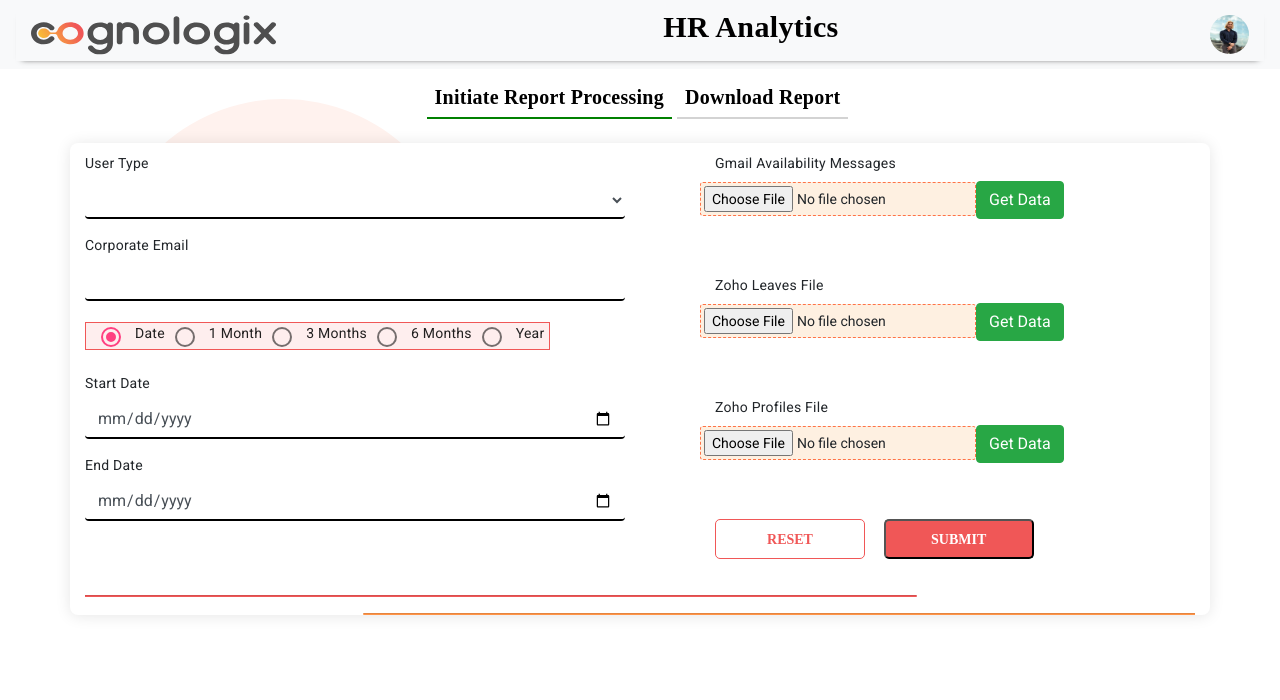
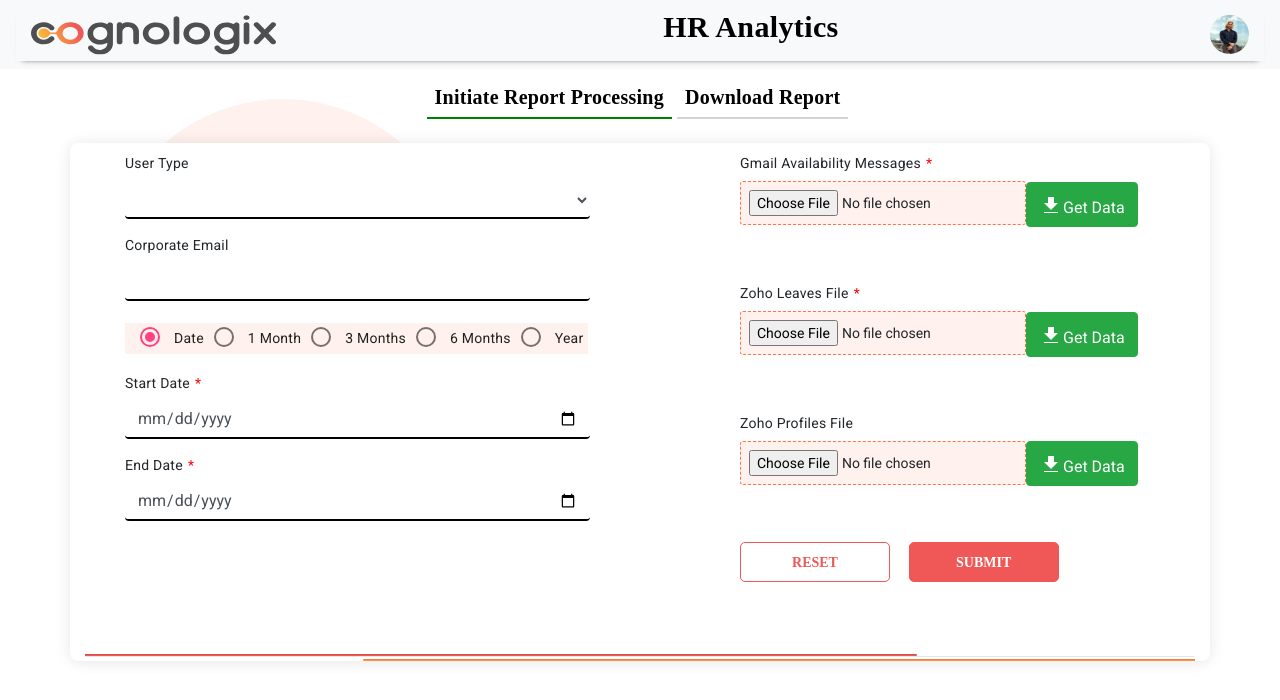
Before and after one commit to avadhut-kore-cognologix/hr-analytics-ui, an Angular app: page /initiate-report-processing in a window 1280 px wide. Shown: the top 700 px of the page. Built offline with nearby package versions, Linux system fonts and the light colour scheme.

Commit message:
CSS Style Applied

```diff
--- a/src/app/app.component.css
+++ b/src/app/app.component.css
@@ -54,3 +54,33 @@
     background: #FFF2EE;
     border-radius: 50%;
 }
+
+.upper {
+    margin-left: 0;
+    margin-bottom: 0;
+    width: 832px;
+    height: 1px;
+    background: #F05757;
+    border-radius: 0px 4px 4px 0px;
+    padding: 0px;
+}
+
+.middle {
+    margin-top: 0;
+    margin-bottom: 0;
+    height: 2px;
+    padding: 0px;
+    background: #FFFFFF;
+    border-radius: 0px 4px 4px 0px;
+}
+
+.lower {
+    margin-right: 0;
+    margin-top: 0;
+    width: 832px;
+    height: 1px;
+    background: #FF9447;
+    border-radius: 0px 4px 4px 0px;
+    transform: matrix(-1, 0, 0, 1, 0, 0);
+    padding: 0px;
+}
--- a/src/app/app.component.html
+++ b/src/app/app.component.html
@@ -27,5 +27,8 @@
 
   <div class="container mt-3">
     <router-outlet></router-outlet>
+    <hr class="upper" />
+    <hr class="middle"/>
+    <hr class="lower" />
   </div>
 </div>
--- a/src/app/components/download-gmail-file/download-gmail-file.component.css
+++ b/src/app/components/download-gmail-file/download-gmail-file.component.css
@@ -1,6 +1,6 @@
 .container {
   width: 504px;
-  height: 338px;
+  height: 280px;
   border-radius: 6px;
   background: #FFF;
   box-shadow: 0px 2px 15px 0px rgba(0, 0, 0, 0.25);
@@ -8,6 +8,24 @@
 }
 
 #period {
-  background: lightgray;
+  background: #FFF2EE;
+  border: 1px solid #F05757;
   padding: 5px;
+  padding-bottom: 10px;
 }
+
+:host /deep/ .mdc-label {
+  padding-top: 10px !important;
+}
+
+.mr-0 {
+  margin-right: 0;
+}
+
+.ml-auto {
+  margin-left: auto;
+}
+
+.d-block {
+  display: block;
+}
--- a/src/app/components/download-gmail-file/download-gmail-file.component.html
+++ b/src/app/components/download-gmail-file/download-gmail-file.component.html
@@ -44,5 +44,7 @@
     </div>
   </ng-template>
 
-  <button (click)="submitDownloadGmailFileRequest()" class="btn btn-success">Download</button>
+  <p>
+    <button (click)="submitDownloadGmailFileRequest()" class="d-block mr-0 ml-auto btn btn-success">Download</button>
+  </p>
 </div>
--- a/src/app/components/download-report/download-report.component.css
+++ b/src/app/components/download-report/download-report.component.css
@@ -88,6 +88,7 @@ input {
 .submit-button {
   background: #F05757;
   border-radius: 5px;
+  border: 1px solid #F05757;
   width: 150px;
   height: 40px;
   font-family: 'Montserrat';
@@ -122,3 +123,8 @@ input {
 
   color: #F05757;
 }
+
+.mandatory {
+  margin-left: 5px;
+  color: red;
+}
--- a/src/app/components/download-report/download-report.component.html
+++ b/src/app/components/download-report/download-report.component.html
@@ -4,7 +4,7 @@
   <div class="submit-form row">
     <div class="col-sm">
       <div class="form-group">
-        <label for="requestId">Request ID</label>
+        <label for="requestId">Request ID</label><span class="mandatory">*</span>
         <input type="text" class="form-control" id="requestId" required [(ngModel)]="downloadForm.requestId"
           name="requestId" />
       </div>
--- a/src/app/components/initiate-report-processing/initiate-report-processing.component.css
+++ b/src/app/components/initiate-report-processing/initiate-report-processing.component.css
@@ -10,9 +10,9 @@ input {
 }
 
 #period {
-  background: rgba(240, 87, 87, 0.1);
-  border: 1px solid #F05757;
+  background: #FFF2EE;
   padding: 5px;
+  padding-bottom: 10px;
 }
 
 input[type="file"] {
@@ -20,9 +20,9 @@ input[type="file"] {
   border-style: dashed;
   display: inline-block;
   content: "Choose File";
-  padding: 3px;
+  padding: 8px;
 
-  background: #FEF0E1;
+  background: #FFF2EE;
   border: 1px dashed #FF7347;
   border-radius: 3px;
 }
@@ -30,6 +30,7 @@ input[type="file"] {
 .submit-button {
   background: #F05757;
   border-radius: 5px;
+  border: 1px solid #F05757;
   width: 150px;
   height: 40px;
   font-family: 'Montserrat';
@@ -71,23 +72,20 @@ input[type="file"] {
   padding-left: 75px;
 }
 
-.first {
-  margin-left: 0;
-  margin-bottom: 0.2;
-  width: 832px;
-  height: 1px;
-  background: #F05757;
-  border-radius: 0px 4px 4px 0px;
-  padding: 0px;
+:host /deep/ .mdc-label {
+  padding-top: 10px !important;
 }
 
-.second {
-  margin-right: 0;
-  margin-top: 0;
-  width: 832px;
-  height: 1px;
-  background: #FF9447;
-  border-radius: 0px 4px 4px 0px;
-  transform: matrix(-1, 0, 0, 1, 0, 0);
-  padding: 0px;
+:host /deep/ .mat-icon {
+  padding-top: 5px !important;
 }
+
+.form-group {
+  margin-left: 40px;
+  width: 465px;
+}
+
+.mandatory {
+  margin-left: 5px;
+  color: red;
+}
--- a/src/app/components/initiate-report-processing/initiate-report-processing.component.html
+++ b/src/app/components/initiate-report-processing/initiate-report-processing.component.html
@@ -30,13 +30,13 @@
 
         <div *ngIf="showDateSelection; else showMonthAndYearSelection">
           <div class="form-group">
-            <label for="startDate">Start Date</label>
+            <label for="startDate">Start Date</label><span class="mandatory">*</span>
             <input type="date" class="form-control" id="startDate" required [(ngModel)]="downloadForm.startDate"
               name="startDate" />
           </div>
 
           <div class="form-group">
-            <label for="endDate">End Date</label>
+            <label for="endDate">End Date</label><span class="mandatory">*</span>
             <input type="date" class="form-control" id="endDate" required [(ngModel)]="downloadForm.endDate"
               name="endDate" />
           </div>
@@ -44,7 +44,7 @@
 
         <ng-template #showMonthAndYearSelection>
           <div class="form-group">
-            <label for="year">Select Year</label>
+            <label for="year">Select Year</label><span class="mandatory">*</span>
             <select class="form-control" id="year" required [(ngModel)]="downloadForm.year" name="year">
               @for (year of years; track year) {
               <option [value]="year">{{year}}</option>
@@ -53,7 +53,7 @@
           </div>
 
           <div class="form-group">
-            <label for="month">From Month</label>
+            <label for="month">From Month</label><span class="mandatory">*</span>
             <select class="form-control" id="month" required [(ngModel)]="downloadForm.month" name="month">
               @for (month of months; track month) {
               <option [value]="month">{{month}}</option>
@@ -64,46 +64,51 @@
 
       </div>
       <div class="col-6 right-column">
-        <label for="gmailAvailabilityMessagesFile">Gmail Availability Messages</label>
         <div class="row">
           <div class="form-group">
+            <label for="gmailAvailabilityMessagesFile">Gmail Availability Messages</label><span class="mandatory">*</span><br />
             <input type="file" (change)="selectGmailAvailabilityMessagesFile($event)" id="gmailAvailabilityMessagesFile"
               required [(ngModel)]="downloadForm.gmailAvailabilityMessagesFile" name="gmailAvailabilityMessagesFile" />
-            <button (click)="openDownloadGmailFileModal()" class="btn btn-success">Get Data</button>
+            <button (click)="openDownloadGmailFileModal()" class="btn btn-success"><mat-icon>download</mat-icon>Get
+              Data</button>
           </div>
         </div>
         <br />
         <br />
 
-        <label for="zohoLeavesFile">Zoho Leaves File</label>
         <div class="row">
           <div class="form-group">
+            <label for="zohoLeavesFile">Zoho Leaves File</label><span class="mandatory">*</span><br />
             <input type="file" (change)="selectZohoLeavesFile($event)" id="zohoLeavesFile" required
               [(ngModel)]="downloadForm.zohoLeavesFile" name="zohoLeavesFile" />
-            <button (click)="openDownloadGmailFileModal()" class="btn btn-success">Get Data</button>
+            <button (click)="openDownloadGmailFileModal()" class="btn btn-success"><mat-icon>download</mat-icon>Get
+              Data</button>
           </div>
         </div>
         <br />
         <br />
 
-        <label for="zohoProfilesFile">Zoho Profiles File</label>
         <div class="row">
           <div class="form-group">
+            <label for="zohoProfilesFile">Zoho Profiles File</label><br />
             <input type="file" (change)="selectZohoProfilesFile($event)" id="zohoProfilesFile" required
               [(ngModel)]="downloadForm.zohoLeavesFile" name="zohoProfilesFile" />
-            <button (click)="openDownloadGmailFileModal()" class="btn btn-success">Get Data</button>
+            <button (click)="openDownloadGmailFileModal()" class="btn btn-success"><mat-icon>download</mat-icon>Get
+              Data</button>
           </div>
         </div>
         <br />
         <br />
 
-        <button (click)="reset()" class="reset-button">Reset</button>&nbsp;&nbsp;&nbsp;&nbsp;
-        <button (click)="initiateReportProcessing()" class="submit-button">Submit</button>
+        <div class="row">
+          <div class="form-group">
+            <button (click)="reset()" class="reset-button">Reset</button>&nbsp;&nbsp;&nbsp;&nbsp;
+            <button (click)="initiateReportProcessing()" class="submit-button">Submit</button>
+          </div>
+        </div>
         <br />
         <br />
       </div>
     </div>
-    <hr class="first" />
-    <hr class="second" />
   </div>
 </div>
```
